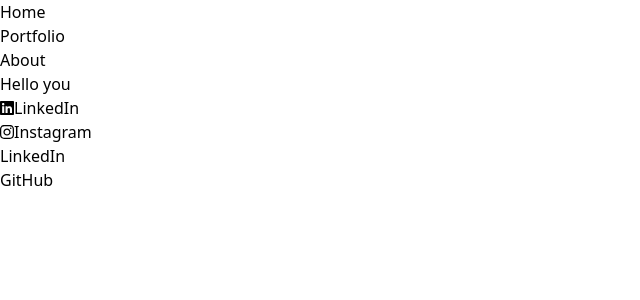
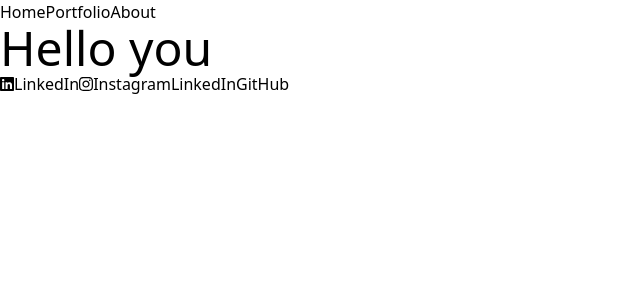
Before and after one commit to MikaelaJ/react-portfolio, a Next.js app: page / in a window 1280 px wide. Shown: the top 300 px of the page, without its empty margins (0-640 px from the left). Built offline with nearby package versions, Linux system fonts and the light colour scheme.

Commit message:
feat: Add postcss.config

```diff
--- a/package.json
+++ b/package.json
@@ -18,8 +18,10 @@
     "react-dom": "17.0.2"
   },
   "devDependencies": {
+    "autoprefixer": "^10.4.4",
     "eslint": "8.8.0",
     "eslint-config-next": "12.0.10",
+    "postcss": "^8.4.12",
     "tailwindcss": "^3.0.23"
   }
 }
--- /dev/null
+++ b/postcss.config.js
@@ -0,0 +1,6 @@
+module.exports = {
+  plugins: {
+    tailwindcss: {},
+    autoprefixer: {},
+  },
+}
--- a/src/components/Footer.jsx
+++ b/src/components/Footer.jsx
@@ -10,13 +10,13 @@ export default function Footer() {
 
   return (
     <nav>
-      <ul>
+      <ul className="underline">
         {profiles.map((profile, i) => (
-          <li key={i}>
+          <li key={i} className="p-20">
             <Link href={profile.link}>
-              <a target="_blank" className="btn hover:text-accent-primary-pensionera">
+              <a target="_blank" className="">
                 <FontAwesomeIcon
-                  className="text-accent-secondary-pensionera mr-2 "
+                  className="m-20"
                   icon={[profile.iconFamily, profile.iconName]}
                 />
                 {profile.name}
--- a/src/styles/globals.scss
+++ b/src/styles/globals.scss
@@ -4,7 +4,7 @@
 @tailwind utilities;
 
 @layer base {
- /*  h1 {
+  h1 {
     @apply text-5xl;
   }
   h2 {
@@ -15,7 +15,7 @@
   }
   h4 {
     @apply text-lg;
-  } */
+  }
 }
 
 @layer base {
@@ -42,3 +42,10 @@ a {
 * {
   box-sizing: border-box;
 }
+
+ul {
+  list-style-type: none;
+  li {
+    display: inline;
+  }
+}
```
Also changed, not shown: 1 other file (tests, documents, lock files or other folders).
